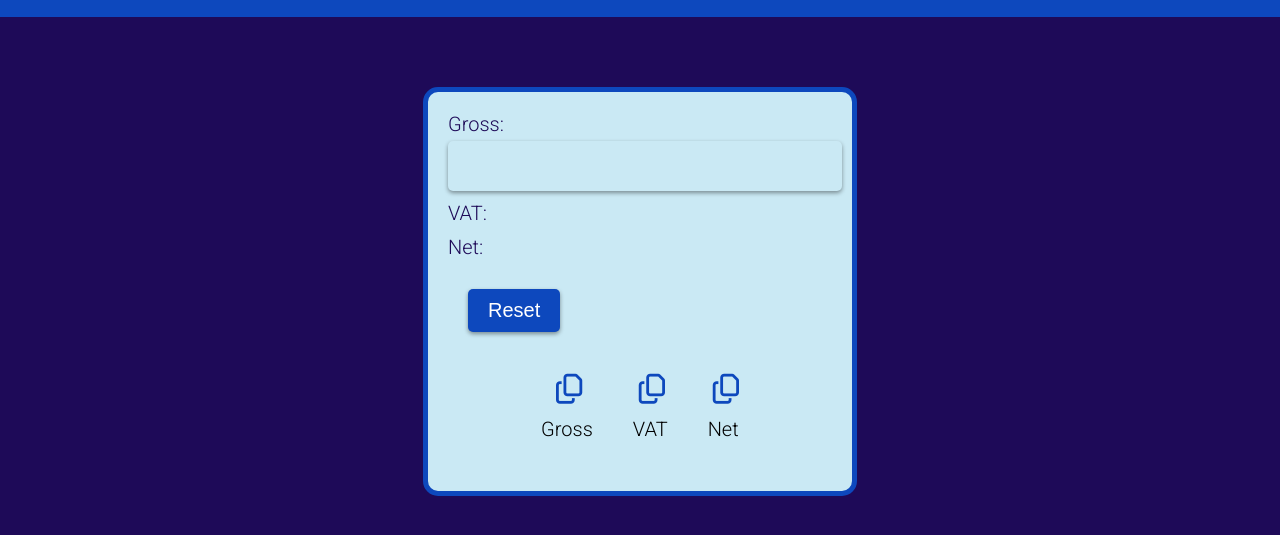
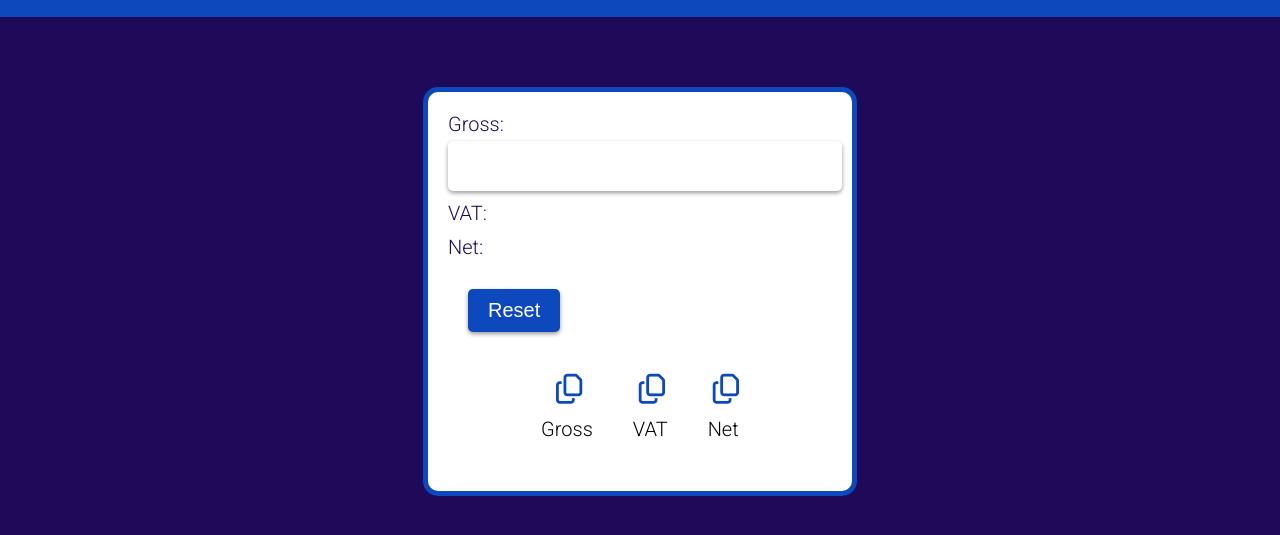
Before and after one commit to bertiemoogle/VAT-Calculator, a plain HTML site: page index.html in a window 1280 px wide. Shown: the part 65-600 px from the top of the page. Drawn offline with Linux system fonts and the light colour scheme.

Commit message:
Minor styling tweak.

```diff
--- a/style.css
+++ b/style.css
@@ -22,7 +22,7 @@ form {
 	width: 30%;
 	margin: 20px;
 	padding: 20px;
-	background-color: #cae9f4;
+	background-color: white;
 	border: 5px solid rgb(13, 72, 189);
 	border-radius: 15px;
 }
@@ -40,7 +40,7 @@ input[type="number"] {
 	height: 40px;
 	padding: 5px;
 	font-size: 24px;
-	background: #cae9f4;
+	background: white;
 	border: none;
 	border-radius: 5px;
 	box-shadow: 0 2px 4px rgba(0,0,0,.4);
```
